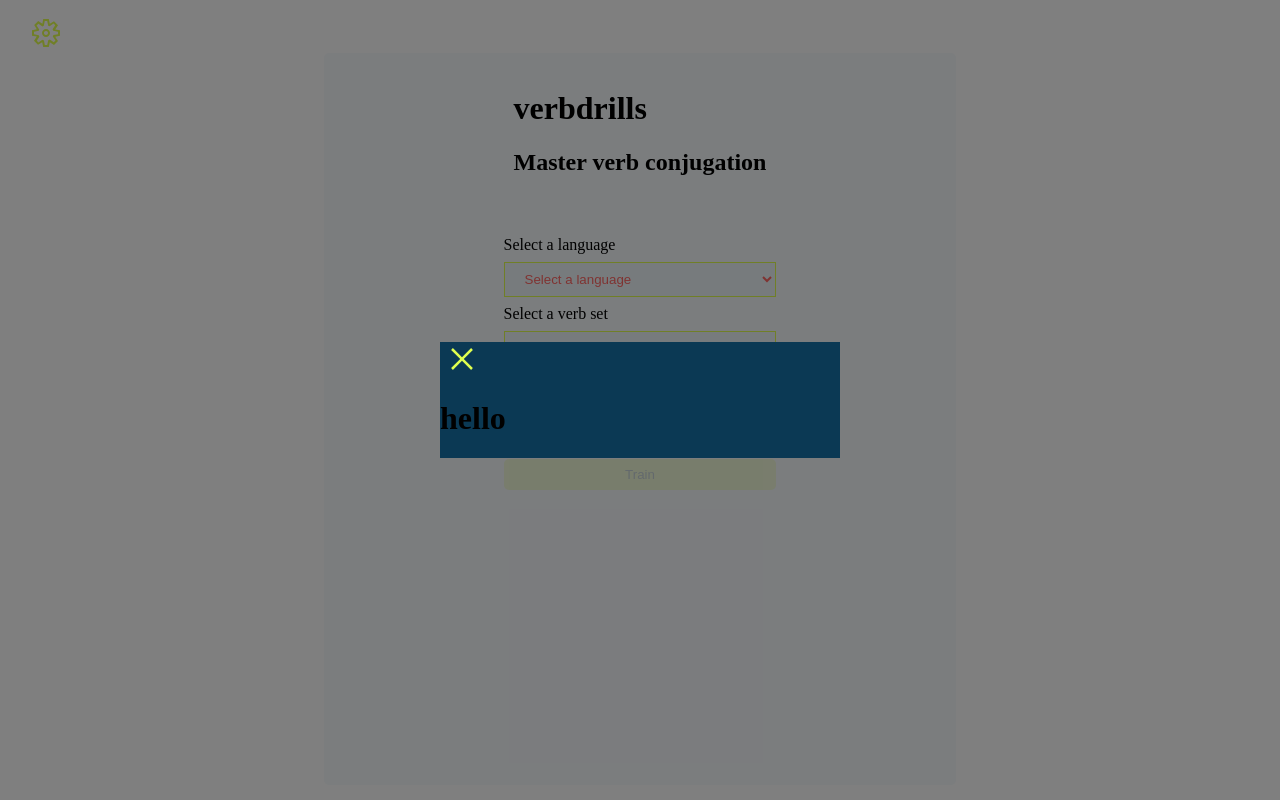
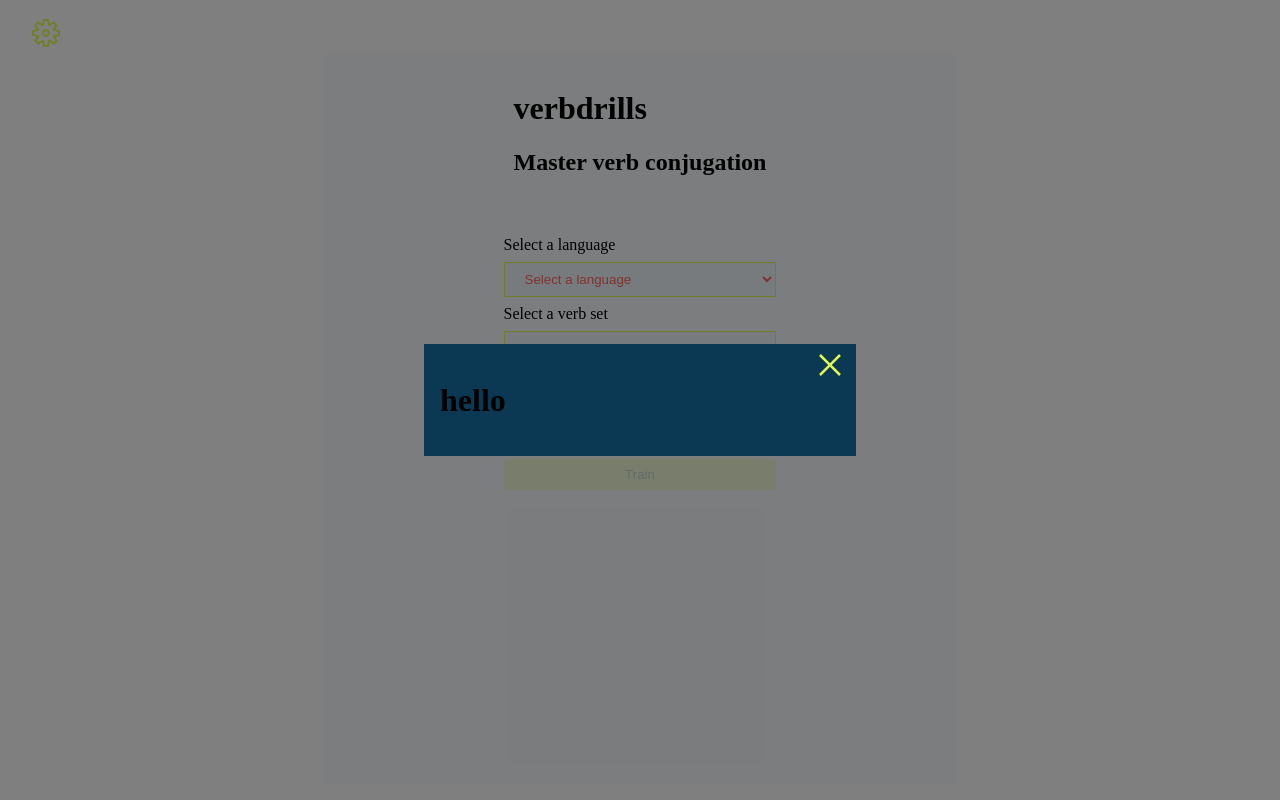
Before and after one commit to CRTW26/verbdrills, a Next.js app: page / in a window 1280 px wide. Both pictures are taken after a click on the button 46 px from the left and 34 px from the top of the page. Built offline with nearby package versions, Linux system fonts and the light colour scheme.

Commit message:
mod: update modal close styles

```diff
--- a/src/shared/components/Modal.tsx
+++ b/src/shared/components/Modal.tsx
@@ -10,14 +10,17 @@ const Modal: React.FC<Props> = ({ children, onClose }) => {
   return (
     <div className="modal">
       <div className="modal__inner">
-        <button onClick={onClose}>
+        <button onClick={onClose} className="modal-close">
           <VscChromeClose color="#e0ff4f" fontSize={'2rem'} />
         </button>
         {children}
       </div>
 
       <style jsx>{`
-        button {
+        .modal-close {
+          position: absolute;
+          top: 4px;
+          right: 4px;
           background: none;
           border: none;
         }
@@ -52,6 +55,7 @@ const Modal: React.FC<Props> = ({ children, onClose }) => {
           background: #0b3954;
           opacity: 1;
           width: 100%;
+          padding: 1rem;
         }
 
         @media screen and (min-width: 720px) {
```
